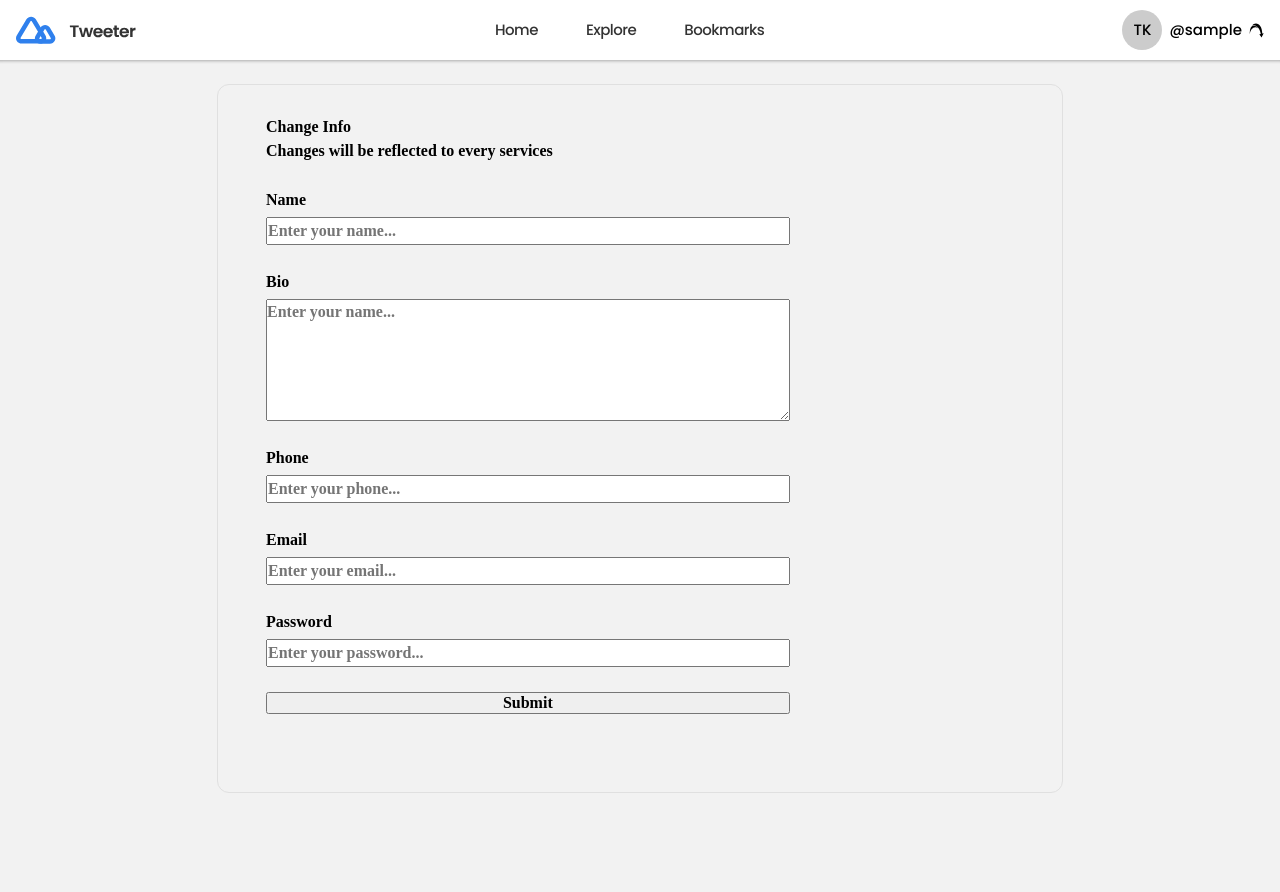
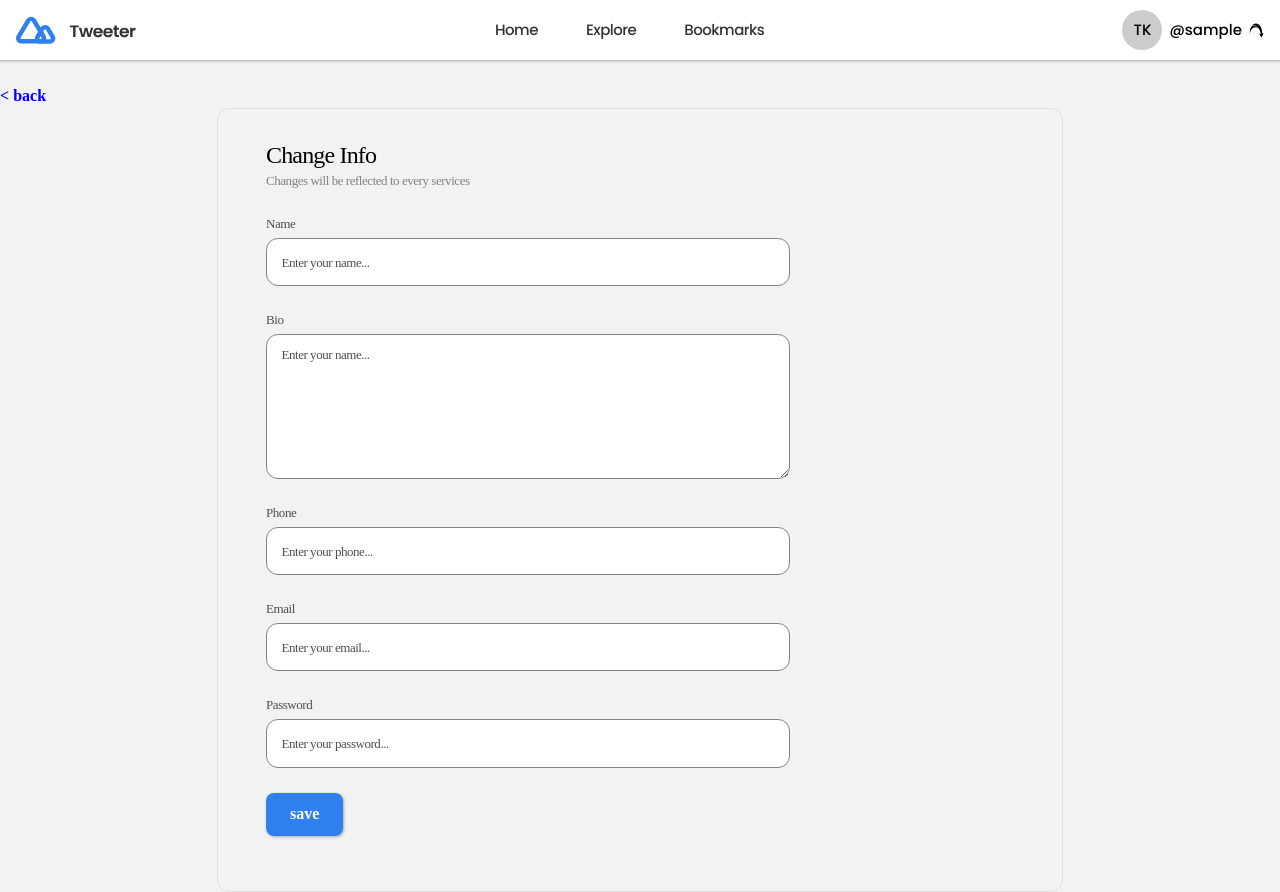
Before and after one commit to Tolufolorunso/Tweeter, a React (Create React App) app in the folder client/: page /profile/1/edit in a window 1280 px wide. Before the commit the page ends 800 px from the top, so only its background shows below. Built offline with nearby package versions, Linux system fonts and the light colour scheme; sample sign-in values are in the browser's storage.

Commit message:
frontend edit profile

```diff
--- a/client/src/pages/edit-profile/EditProfile.js
+++ b/client/src/pages/edit-profile/EditProfile.js
@@ -1,9 +1,16 @@
 import React from 'react';
 import EditProfileWrapper from './editProfile.styled';
+import { Link } from 'react-router-dom';
+import { useAuthContext } from '../../context/user/userContext';
 
 const EditProfile = () => {
+  const { user } = useAuthContext();
+
   return (
     <EditProfileWrapper>
+      <div className="back">
+        <Link to={`/profile/${user.username}`}>{'<'} back</Link>
+      </div>
       <form className="form">
         <div className="form__heading">
           <h3>Change Info</h3>
@@ -67,7 +74,7 @@ const EditProfile = () => {
           />
         </div>
         <div className="form__group">
-          <input type="submit" className="submit-btn forum__group--input" />
+          <button className="form__group--btn">save</button>
         </div>
       </form>
     </EditProfileWrapper>
--- a/client/src/pages/edit-profile/editProfile.styled.js
+++ b/client/src/pages/edit-profile/editProfile.styled.js
@@ -1,18 +1,36 @@
 import styled from 'styled-components';
 
 const EditProfileWrapper = styled.main`
-  border: 1px solid #e0e0e0;
-  border-radius: 12px;
-  padding: 1.875rem 3rem;
-  width: min(845.91px, 100% - 2rem);
-  margin-inline: auto;
-
   .form {
     margin-bottom: 3rem;
+    border: 1px solid #e0e0e0;
+    border-radius: 12px;
+    padding: 1.875rem 3rem;
+    width: min(845.91px, 100% - 2rem);
+    margin-inline: auto;
   }
 
   .form__heading {
     margin-bottom: 1.56rem;
+
+    h3 {
+      font-weight: 400;
+      font-size: 24px;
+      line-height: 33px;
+      letter-spacing: -0.035em;
+
+      color: #000000;
+    }
+
+    p {
+      font-style: normal;
+      font-weight: 500;
+      font-size: 13px;
+      line-height: 18px;
+      letter-spacing: -0.035em;
+
+      color: #828282;
+    }
   }
 
   .form__group {
@@ -21,6 +39,39 @@ const EditProfileWrapper = styled.main`
     flex-direction: column;
     gap: 5px;
     max-width: 70%;
+  }
+
+  .forum__group--input {
+    border: 1px solid #828282;
+    border-radius: 12px;
+    outline: none;
+    padding: 0.7rem 0.9rem;
+  }
+
+  .forum__group--input::placeholder,
+  .form__group--label {
+    font-weight: 500;
+    font-size: 13px;
+    line-height: 18px;
+    letter-spacing: -0.035em;
+    color: #4f4f4f;
+  }
+
+  .form__group--btn {
+    background: #2f80ed;
+    border-radius: 8px;
+    width: fit-content;
+    color: #fff;
+    border: none;
+    outline: none;
+    padding: 0.6rem 1.5rem;
+    cursor: pointer;
+    box-shadow: 1px 1px 3px rgba(0, 0, 0, 0.3);
+    transition: all 0.3s;
+  }
+
+  .form__group--btn:hover {
+    opacity: 0.8;
   }
 
   @media (max-width: 55em) {
```
